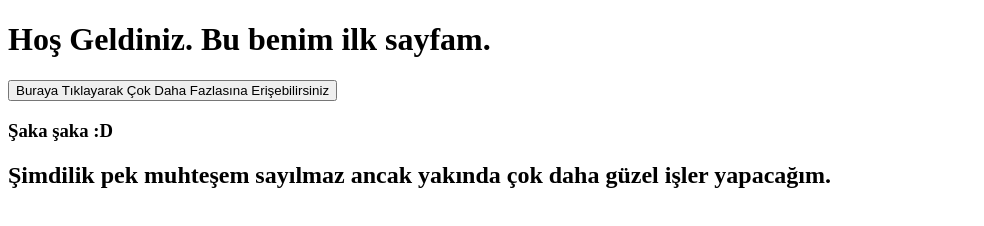
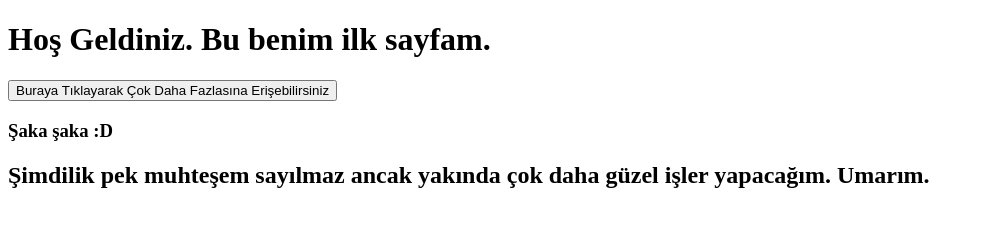
Before and after one commit to BirsenOzer/ilk-sayfam, a plain HTML site: page index.html in a window 1280 px wide. Shown: the whole page, without its empty margins (0-984 px from the left). Drawn offline with Linux system fonts and the light colour scheme.

Commit message:
Update index.html

```diff
--- a/index.html
+++ b/index.html
@@ -12,7 +12,7 @@
 
     <h3>Şaka şaka :D</h3>
 
-    <h2>Şimdilik pek muhteşem sayılmaz ancak yakında çok daha güzel işler yapacağım.</h2>
+    <h2>Şimdilik pek muhteşem sayılmaz ancak yakında çok daha güzel işler yapacağım. Umarım.</h2>
 
 </body>
 </html>
```
